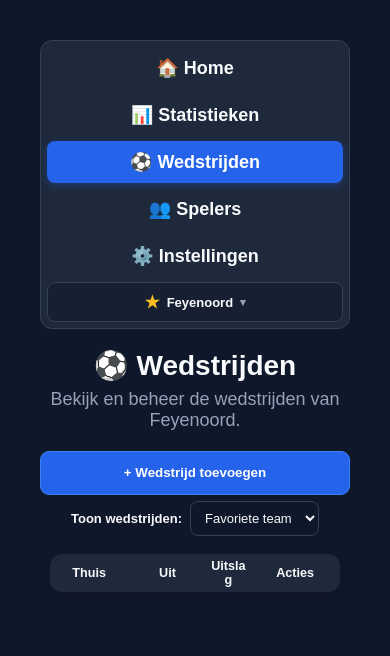
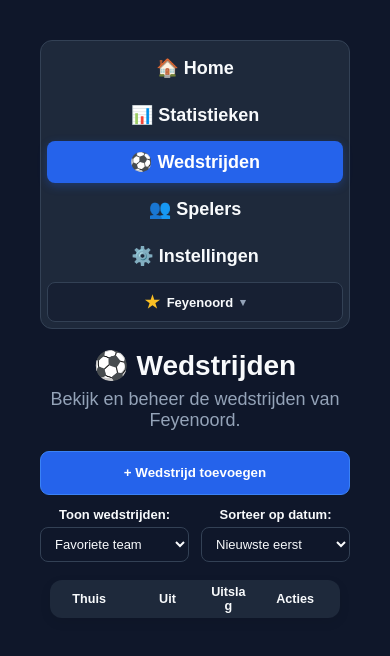
Before and after one commit to Ryan050409/simpel-design, a React (Vite) app: page /wedstrijden in a window 390 px wide. Shown: the top 656 px of the page. Built offline with nearby package versions, Linux system fonts and the light colour scheme.

Commit message:
nieuw of oud functie aan wedstrijden gevoegd

```diff
--- a/src/App.css
+++ b/src/App.css
@@ -1864,11 +1864,12 @@ textarea::placeholder {
   color: var(--muted-text-color);
 }
 
+
 .matches-page-actions {
   display: flex;
   align-items: flex-end;
   flex-direction: column;
-  gap: 6px;
+  gap: 12px;
   flex-shrink: 0;
 }
 
@@ -1878,9 +1879,10 @@ textarea::placeholder {
 
 .matches-page-actions .match-filter {
   display: flex;
-  align-items: center;
-  justify-content: flex-end;
-  gap: 8px;
+  flex-direction: column;
+  align-items: stretch;
+  gap: 5px;
+  min-width: 190px;
   margin: 0;
 }
 
@@ -2298,14 +2300,32 @@ textarea::placeholder {
     margin: 0;
   }
 
-  .matches-page-actions {
-    align-items: stretch;
-    width: 100%;
-  }
-
-  .matches-page-actions .match-filter {
-    justify-content: center;
-  }
+
+.matches-page-header {
+  grid-template-columns: 1fr;
+}
+
+.matches-page-actions {
+  width: 100%;
+  display: grid;
+  grid-template-columns: repeat(2, minmax(0, 1fr));
+  align-items: end;
+  gap: 12px;
+}
+
+.matches-page-actions .add-button {
+  grid-column: 1 / -1;
+  justify-self: start;
+}
+
+.matches-page-actions .match-filter {
+  min-width: 0;
+  width: 100%;
+}
+
+.match-filter select {
+  width: 100%;
+}
 
   .player-search {
     text-align: center;
--- a/src/MatchesPage.tsx
+++ b/src/MatchesPage.tsx
@@ -16,8 +16,7 @@ function getMatchResult(match: Match, team: string) {
   }
 
   const teamGoals = match.home === team ? match.homeGoals : match.awayGoals;
-  const opponentGoals =
-    match.home === team ? match.awayGoals : match.homeGoals;
+  const opponentGoals = match.home === team ? match.awayGoals : match.homeGoals;
 
   if (teamGoals > opponentGoals) {
     return "W";
@@ -62,24 +61,23 @@ function getRowClass(result: string | null) {
   return undefined;
 }
 
-function MatchesPage({
-  matches,
-  setMatches,
-  team,
-  teams,
-}: MatchesPageProps) {
+function MatchesPage({ matches, setMatches, team, teams }: MatchesPageProps) {
   const [editingMatch, setEditingMatch] = useState<Match | null>(null);
   const [showMatchPopup, setShowMatchPopup] = useState(false);
   const [matchView, setMatchView] = useState<"favorite" | "all">("favorite");
+  const [sortOrder, setSortOrder] = useState<"newest" | "oldest">("newest");
 
   const visibleMatches =
     matchView === "favorite"
       ? matches.filter((match) => match.home === team || match.away === team)
       : matches;
 
-  const sortedMatches = [...visibleMatches].sort(
-    (a, b) => new Date(b.date).getTime() - new Date(a.date).getTime(),
-  );
+  const sortedMatches = [...visibleMatches].sort((a, b) => {
+    const dateA = new Date(a.date).getTime();
+    const dateB = new Date(b.date).getTime();
+
+    return sortOrder === "newest" ? dateB - dateA : dateA - dateB;
+});
 
   function deleteMatch(id: number) {
     const match = matches.find((match) => match.id === id);
@@ -142,6 +140,20 @@ function MatchesPage({
               <option value="all">Alle teams</option>
             </select>
           </div>
+          <div className="match-filter">
+            <label htmlFor="match-sort"> Sorteer op datum:</label>
+
+            <select
+             id="match-sort"
+             value={sortOrder}
+             onChange={(event) =>
+              setSortOrder(event.target.value as "newest" | "oldest")
+             }
+             >
+              <option value="newest"> Nieuwste eerst</option>
+              <option value="oldest"> Oudtste eerst</option>
+             </select>
+          </div>
         </div>
       </div>
 
@@ -169,9 +181,7 @@ function MatchesPage({
 
                 return (
                   <tr key={match.id} className={getRowClass(result)}>
-                    <td>
-                      {new Date(match.date).toLocaleDateString("nl-NL")}
-                    </td>
+                    <td>{new Date(match.date).toLocaleDateString("nl-NL")}</td>
 
                     <td>{match.home}</td>
 
```
Lines whose indentation alone changed are shown as unchanged.
